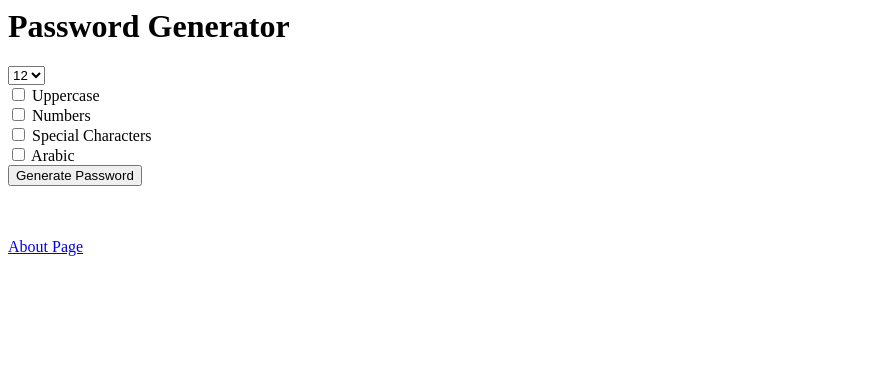
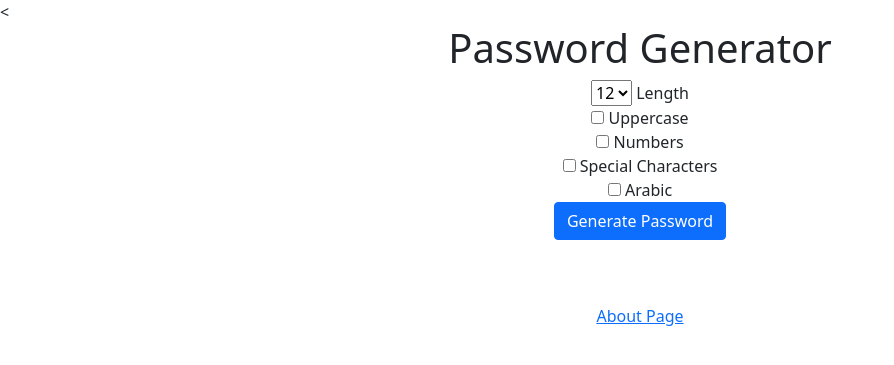
Before and after one commit to mahfuz007rashid/django_password_generator_project, a Django app: template generator/templates/generator/home.html in a window 1280 px wide. Shown: the top 365 px of the page, without its empty margins (0-894 px from the left). Run offline with Django 3.2, Linux system fonts and the light colour scheme; the template is opened without the code that fills it, so the values that code supplies are empty.

Commit message:
Complete Project

```diff
--- a/generator/templates/generator/home.html
+++ b/generator/templates/generator/home.html
@@ -1,3 +1,6 @@
+<link href="https://cdn.jsdelivr.net/npm/bootstrap@5.0.0-beta3/dist/css/bootstrap.min.css" rel="stylesheet" integrity="sha384-eOJMYsd53ii+scO/bJGFsiCZc+5NDVN2yr8+0RDqr0Ql0h+rP48ckxlpbzKgwra6" crossorigin="anonymous">
+
+<<div class="container text-center">
   <h1>Password Generator</h1>
 
   <form action="{% url 'password' %}">
@@ -11,7 +14,7 @@
         <option value="12" selected="selected">12</option>
         <option value="13">13</option>
         <option value="14">14</option>
-    </select>
+      </select> Length
   <br>
   <input type="checkbox" name="uppercase"> Uppercase
   <br>
@@ -22,10 +25,11 @@
   <input type="checkbox" name="arabic"> Arabic
   <br>
 
-    <input type="submit" value="Generate Password">
+      <input type="submit" value="Generate Password" class="btn btn-primary">
   </form>
 
 
   <br>
   <br>
   <a href="{% url 'about' %}">About Page</a>
+</div>
```
Also changed, not shown: generator/templates/generator/password.html (+7 -3 lines). Lines whose indentation alone changed are shown as unchanged.
